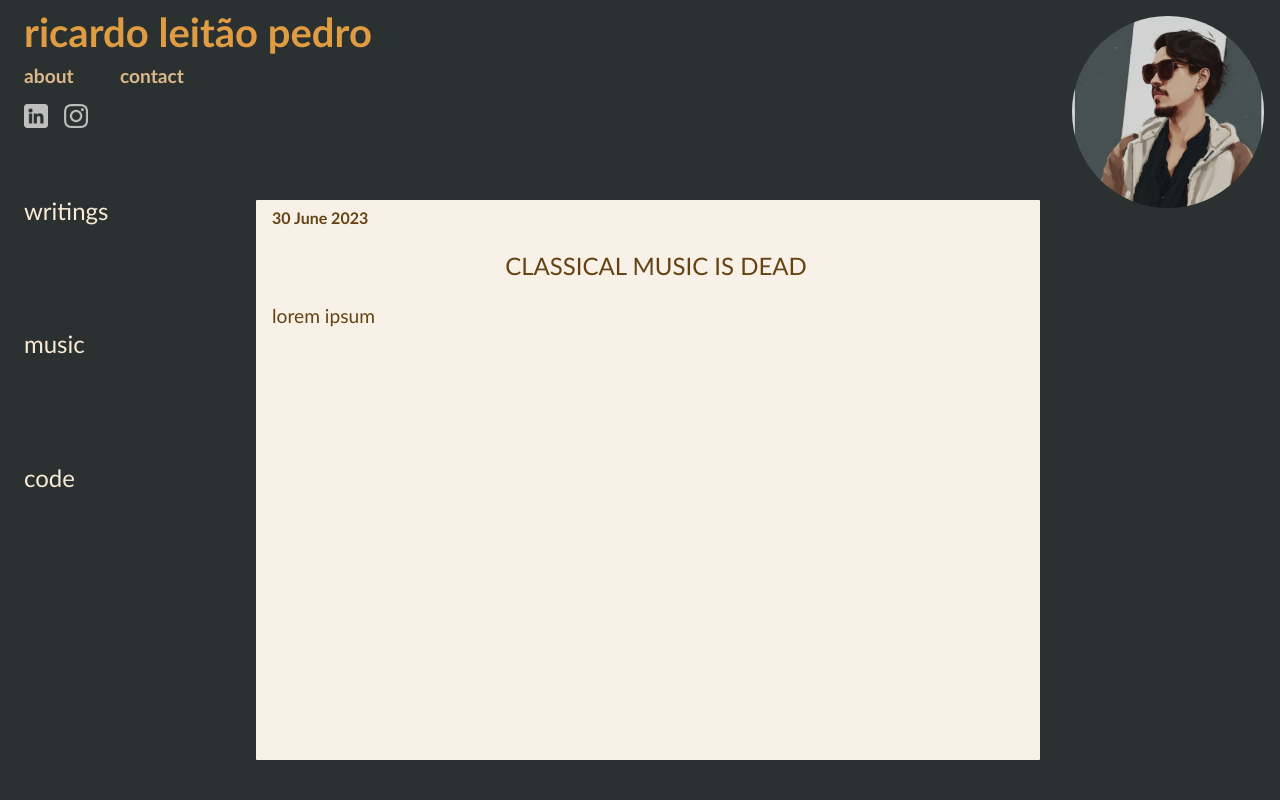
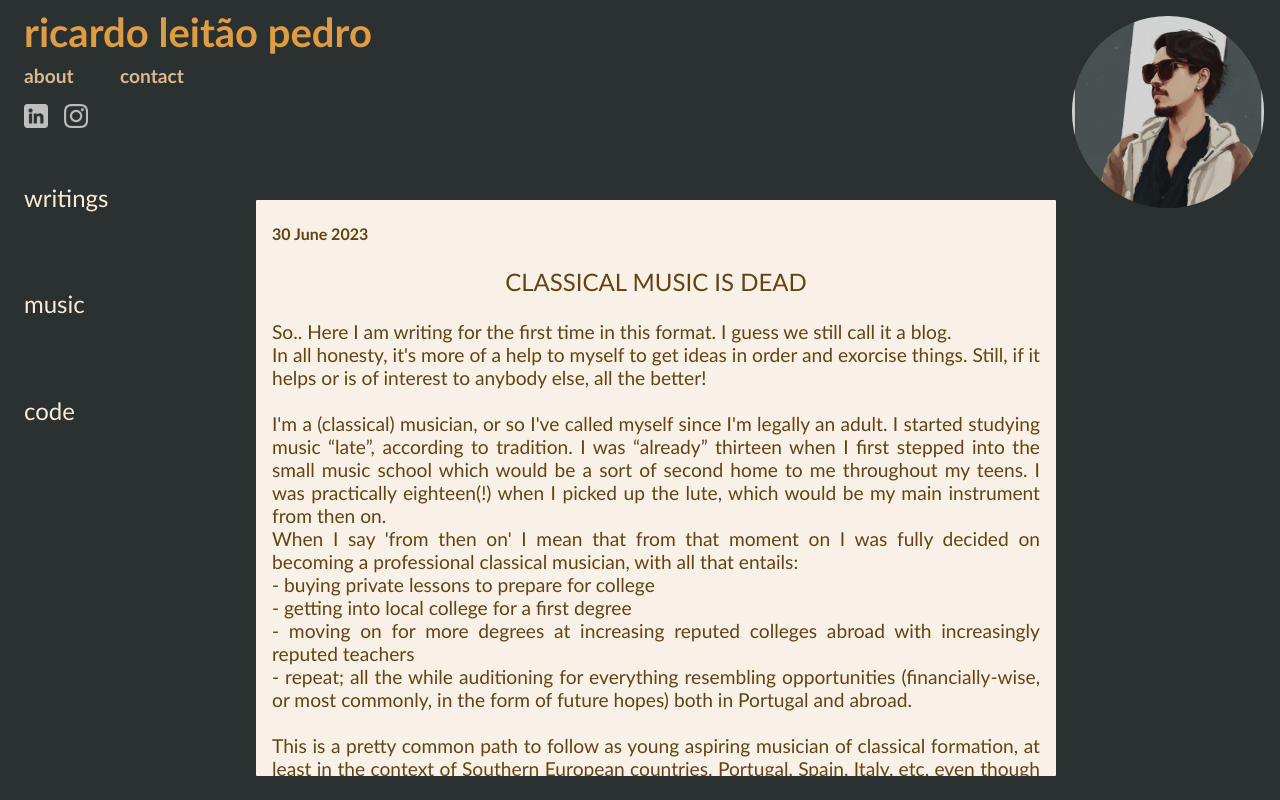
Before and after one commit to RLPedro/homepage, a React (Create React App) app: page /writings in a window 1280 px wide. Built offline with nearby package versions, Linux system fonts and the light colour scheme.

Commit message:
added blog post

```diff
--- a/src/App.css
+++ b/src/App.css
@@ -13,8 +13,8 @@ a {
 
 .content {
   position: fixed;
-  /* left: 23%; */
   left: 20%;
+  /* left: 18%; */
   top: 25%;
   width: 60%;
   height: 70%;
--- a/src/components/Blog.css
+++ b/src/components/Blog.css
@@ -1,15 +1,16 @@
 .blog {
-  /* position: absolute;
-  left: 23%;
-  top: 25%;
-  width: 60%;
-  height: 70%; */
   background-color: rgb(248, 241, 232);
   font-size: 1.2rem;
   color:rgb(102, 66, 18);
   text-align: justify;
-  padding-left: 1rem;
+  padding: 1rem 1rem 0 1rem;
   border-radius: 1px;
+  overflow: scroll;
+  cursor:row-resize;
+}
+
+.blog::-webkit-scrollbar {
+  display: none;
 }
 
 .blog__date {
--- a/src/components/Blog.js
+++ b/src/components/Blog.js
@@ -6,7 +6,60 @@ const Blog = () => {
     <div className="content blog">
       <p className="blog__date">30 June 2023</p>
       <p className="blog__title">CLASSICAL MUSIC IS DEAD</p>
-      <p>lorem ipsum</p>
+      <p>
+        So.. Here I am writing for the first time in this format. I guess we still call it a blog.<br/>
+        In all honesty, it's more of a help to myself to get ideas in order and exorcise things. Still, if it helps or is of interest to anybody else, all the better!<br/>
+        <br/>
+        I'm a (classical) musician, or so I've called myself since I'm legally an adult. I started studying music “late”, according to tradition. I was “already” thirteen when I first stepped into the small music school which would be a sort of second home to me throughout my teens. I was practically eighteen(!) when I picked up the lute, which would be my main instrument from then on.<br/>
+        When I say 'from then on' I mean that from that moment on I was fully decided on becoming a professional classical musician, with all that entails:<br/>
+        - buying private lessons to prepare for college<br/>
+        - getting into local college for a first degree<br/>
+        - moving on for more degrees at increasing reputed colleges abroad with increasingly reputed teachers<br/>
+        - repeat; all the while auditioning for everything resembling opportunities (financially-wise, or most commonly, in the form of future hopes) both in Portugal and abroad.<br/>
+        <br/>
+        This is a pretty common path to follow as young aspiring musician of classical formation, at least in the context of Southern European countries. Portugal, Spain, Italy, etc, even though they all have (and have had for decades) residing international teaching musicians of the highest quality and reputation, they often lack in logistic and financial support that give their more ambitious students a sense of having the full range of possibilities in building their career. The reasons for these are manifold, mostly streaming from a cultural issue, and not really the point of my text here.<br/>
+        <br/>
+        My main point is rather connected to those factors which are not that obviously part of a (classical) musician's road into becoming a full-on professional. Or, more accurately, the factors that are not told nor exposed to us as young dreamy students, which means that unless we're born into a musical family we have no way to know of their existence. I certainly wasn't, and even when actually experiencing them personally much later on, it took me years and (what today I recognize as) a full burn-out to finally look at them in the face and see them for what they were.<br/>
+        <br/>
+        This is a somewhat complex matter, but I'll resume it like this:<br/>
+        CLASSICAL MUSIC IS NOT RELEVANT ANYMORE AS AN ART FORM.<br/>
+        <br/>
+        This is polemic (hopefully(!), otherwise it will just strengthen my point), so I'll try and explain what I mean by that.<br/>
+        <br/>
+        For those not so acquainted with the concert programmes of classical music venues, they don't differ that much all over the world. Some are more welcoming to the general public and will have mainstream or jazz acts alongside their local orchestras and choirs, others are more adventurous and include a couple contemporary music concerts in their season.<br/>
+        Regardless, the strategy is pretty much the same overall where the bulk remains music from a couple dozen (dead) composers performed by around ten different groups (including the local ones) directed by an equal number of the hype conductors of the time (themselves made out of one or two young rising stars plus a bunch of highly established authorities with an average age of 65). Obviously I'm not aiming at any precise statistics here, but rather at making a point through caricature and generalization.<br/>
+        <br/>
+        This is, in my view, a problem in itself, but it comes with a bunch of others resulting or otherwise leading to it. The education we receive as classical musicians is directed towards and leading into this problem, for one.<br/>
+        The borderline is that classical music has become for the most part a sort of museum-circus-live-entertainment. One for which we either work for decades to be able to perform in the fashion of such and such or otherwise go to great lengths to come off as new and exciting in the hope that it will make us stand out and finally get a place for ourselves in what has been for decades a completely sold-out space.<br/>
+        <br/>
+        You see, while still among the living, the dead composers we so much appreciate today were writing music of their own age, for their own time, to be heard by the (living) people around them. They studied the old masters, sure, even performed their music every now and again, but mostly were concerned with their own music and audiences, naturally.<br/>
+        We musicians of today though, play mostly their music (and very little music by living composers), go on stage dressed in a fashion still resembling formal dinner attire of the past century, abide to the performance rituals practised then and for the most part play in the same venues or similar ones.<br/>
+        On the other hand, we barely support living composers (specially from the younger generations) and most attempts to bring classical music outside its age-old habitat of historical concert venues and historical composers is either done in the context of a somewhat superficial attempt at reaching younger audiences or met with great resistance.<br/>
+        <br/>
+        In the meantime, musicians go through decades of training, travelling and living far away from family and friends, spending money they don't really have on instruments and materials while enduring daily hard-work and sacrifice. Only to be met at some point with the harsh truth on the few possibilities shaping their professional horizon:<br/>
+        continue to strive for the foreseeable future the same way they did until now (i.e. gigging, private teaching, auditioning), without any financial nor career stability in sight<br/>
+        dedicate most of your time to teaching (not that stable income-wise either, unless in the context of a university, and still..) and continue to perform when time allows<br/>
+        have a side job unrelated to music or performing, usually with much higher stability and income while also performing whenever possible<br/>
+        <br/>
+        Of course there are exceptions to these. Some musicians work very hard and eventually receive their moment in the Sun: they finally get that position in a renowned orchestra or win a competition which sets them going up and onwards in their career all of a sudden.<br/>
+        Nevertheless, these happen very rarely and, sadly, (way) more often than not, the success of a musician in today's age is mostly related to factors which have nothing to do with his or her actual quality as a musician. Networking and useful friendships are usually the most important assets to have in order to strive (assuming of course that you also have acceptable skills as a performer / teacher).<br/>
+        <br/>
+        You could say that it has always been so and it's the same in other professions. Sure.<br/>
+        Still, the market place in classical music is such a narrow space that you can barely call it a market, as in, a place where people are hired for a particular job by different employers on a frequent basis. Also, maybe contrarily to common opinion, I do believe that classical music (or perhaps the art world in general) lives even more out of favouritism and fabricated hype of particular personae than most professional environments.<br/>
+        To be sure, this is not in favour of the actual performers (even the current hyped ones, who can stop being so at a moment's notice), but rather to the benefit of old-established institutions in the cultural and political milieu which are interested in the refined look it gives them, among other benefits I can only imagine.<br/>
+        I can't explain it in any other way since classical music in its current shape doesn't in any way generate revenues that are worth any considerable investment, whether in education (virtually all music faculties generate debt rather than profit), ticket sales (most festivals and seasons live to a great extent out of government support and cultural grants), or worse yet, record sales (records these days are little more than entries in a musician's curriculum).<br/>
+        <br/>
+        I currently work as a full-time software engineer, so I even have an actual point of comparison now. But more on that in the upcoming second part to this post.<br/>
+        <br/>
+        Anyway, I hope by now my point is clearer.<br/>
+        Which, to be sure, is not to diminish the sublime composers and performers of the past (to me personally, polyphony from the late Middle-Ages and Renaissance will probably always be the purest form of organised sound invented by mankind). <br/>
+        Rather, I believe it's about time we stop deceiving brilliant and naïve young musicians who spend most of their lives dreaming of dreams that barely exist anymore in the real world. Instead, destroy the fences and invite classical music into our daily places with all the new and exciting players (alongside the old ones), actually supporting classical music in our daily lives: concerts in new venues with new music, new attire, new stages, new media, new values and, most importantly, new audiences (again, alongside the old ones).<br/>
+        <br/>
+        Musicians and artists need to be cherished and free, like everybody else, so they can keep being passionate about working and living off their craft.<br/>
+        <br/>
+        And boy, do we all need musicians and artists. Remember the lockdown?
+
+      </p>
     </div>
   )
 }
--- a/src/components/Menu.css
+++ b/src/components/Menu.css
@@ -6,8 +6,8 @@
   flex-direction: column;
   justify-content: space-around;
   align-items: flex-start;
-  /* height: 25vh; */
-  height: 50vh;
+  /* height: 50vh; */
+  height: 40vh;
   width: 5rem;
 }
 
```
